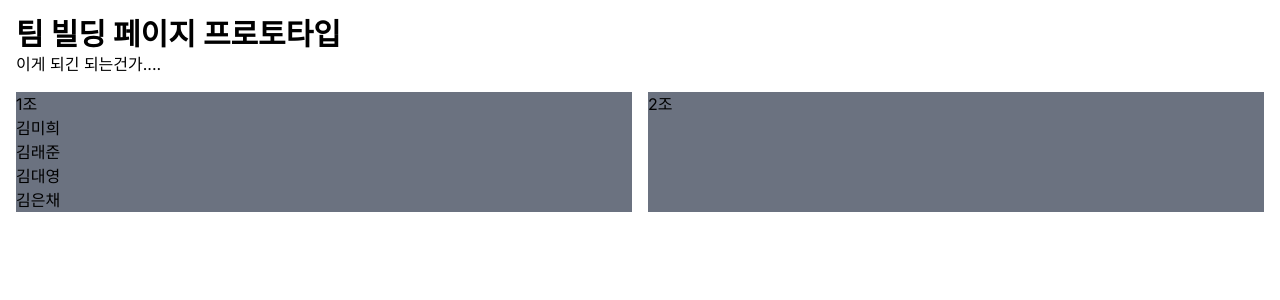
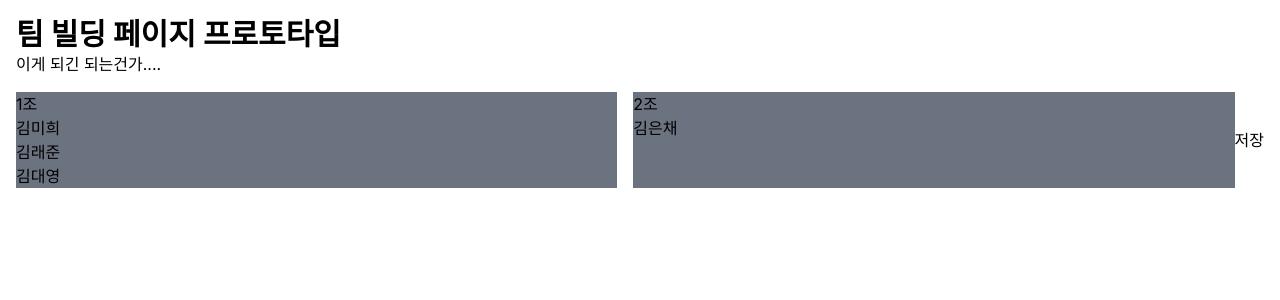
Before and after one commit to Laejun-Kim/kims-prototype, a Next.js app: page /teambuilding in a window 1280 px wide. Shown: the top 300 px of the page. Built offline with nearby package versions, Linux system fonts and the light colour scheme.

Commit message:
조 옮김 성공

```diff
--- a/src/app/teambuilding/page.tsx
+++ b/src/app/teambuilding/page.tsx
@@ -1,14 +1,14 @@
-"use client";
+'use client';
 
-import { useEffect, useState } from "react";
+import { useEffect, useState } from 'react';
 import {
   DragDropContext,
   Draggable,
   Droppable,
   DropResult,
-} from "react-beautiful-dnd";
+} from 'react-beautiful-dnd';
 
-type TItemStatus = "todo" | "doing";
+type TItemStatus = 'todo' | 'doing';
 
 export type TItem = {
   id: string;
@@ -22,16 +22,17 @@ export type TItems = {
 
 export default function TodoLibraryExample() {
   const dummyArr = [
-    { id: "01", team: "1", title: "김미희" },
-    { id: "02", team: "1", title: "김래준" },
-    { id: "03", team: "1", title: "김대영" },
-    { id: "04", team: "2", title: "김은채" },
+    { id: '01', team: '1', title: '김미희' },
+    { id: '02', team: '1', title: '김래준' },
+    { id: '03', team: '1', title: '김대영' },
+    { id: '04', team: '2', title: '김은채' },
   ];
 
   const [people, setPeople] = useState(dummyArr);
 
   const handleDragDrop = (results: DropResult) => {
-    console.log("드래그앤드롭이 발생함!!", results);
+    console.log('드래그앤드롭이 발생함!!', results);
+
     //result 의 source 와 destination 에 출발지점과 도착지점이 기록된다
     const { source, destination, type } = results;
     if (!destination) return; //엉뚱한 곳에 내려놓으면 아무것도 안하겠단 거임
@@ -41,7 +42,7 @@ export default function TodoLibraryExample() {
     )
       return;
     //집어 올렸다가 같은 곳에 내려놔도 아무것도 안하겠단 거고
-    if (type === "group") {
+    if (source.droppableId === destination.droppableId) {
       const reorderedPeople = [...people];
       const sourceIndex = source.index;
       const destinationIndex = destination.index;
@@ -50,13 +51,27 @@ export default function TodoLibraryExample() {
 
       return setPeople(reorderedPeople);
     }
-    const teamSourceIndex = people.findIndex(
-      (person) => person.id === source.droppableId
-    );
-    const teamDestinationIndex = people.findIndex(
-      (person) => person.id === destination.droppableId
-    );
-    const newSourceItems = [...people[teamSourceIndex].items];
+
+    if (source.droppableId !== destination.droppableId) {
+      const reorderedPeople = [...people];
+      console.log('잡은 사람 아이디:', results.draggableId);
+      reorderedPeople.filter((item) => {
+        if (item.id === results.draggableId) {
+          item.team = destination.droppableId;
+        }
+        return item;
+      });
+      console.log(people);
+      return setPeople(reorderedPeople);
+    }
+
+    // const teamSourceIndex = people.findIndex(
+    //   (person) => person.id === source.droppableId
+    //
+    // const teamDestinationIndex = people.findIndex(
+    //   (person) => person.id === destination.droppableId
+    // );
+    // const newSourceItems = [...people[teamSourceIndex].items];
   };
 
   // --- requestAnimationFrame 초기화
@@ -77,25 +92,27 @@ export default function TodoLibraryExample() {
   // --- requestAnimationFrame 초기화 END
 
   return (
-    <div className="p-4">
-      <div className="mb-2">
-        <h1 className="text-3xl font-bold">팀 빌딩 페이지 프로토타입</h1>
+    <div className='p-4'>
+      <div className='mb-2'>
+        <h1 className='text-3xl font-bold'>팀 빌딩 페이지 프로토타입</h1>
         <span>이게 되긴 되는건가....</span>
       </div>
 
-      <div className="mt-4 flex">
+      <div className='mt-4 flex'>
         <DragDropContext onDragEnd={handleDragDrop}>
-          <div className="grid flex-1 select-none grid-cols-2 gap-4 rounded-lg">
-            <Droppable droppableId="1" type="group">
+          <div className='grid flex-1 select-none grid-cols-2 gap-4 rounded-lg'>
+            <Droppable droppableId='1' type='group'>
               {(provided) => {
                 return (
                   <div
                     {...provided.droppableProps}
                     ref={provided.innerRef}
-                    className="bg-gray-500"
+                    className='bg-gray-500'
                   >
                     <p>1조</p>
-                    {people.map((person, idx) => (
+                    {people
+                      .filter((item) => item.team === '1')
+                      .map((person, idx) => (
                         <Draggable
                           key={person.id}
                           draggableId={person.id}
@@ -118,21 +135,48 @@ export default function TodoLibraryExample() {
                 );
               }}
             </Droppable>
-            <Droppable droppableId="2" type="group">
+            <Droppable droppableId='2' type='group'>
               {(provided) => {
                 return (
                   <div
                     {...provided.droppableProps}
                     ref={provided.innerRef}
-                    className="bg-gray-500"
+                    className='bg-gray-500'
                   >
                     <p>2조</p>
+                    {people
+                      .filter((item) => item.team === '2')
+                      .map((person, idx) => (
+                        <Draggable
+                          key={person.id}
+                          draggableId={person.id}
+                          index={idx}
+                        >
+                          {(provided) => (
+                            <div
+                              {...provided.dragHandleProps}
+                              {...provided.draggableProps}
+                              ref={provided.innerRef}
+                            >
+                              {person.title}
+                            </div>
+                          )}
+                        </Draggable>
+                      ))}
+                    {provided.placeholder}
+                    {/* 이게 있어야 droppable 크기가 고정된다 */}
                   </div>
                 );
               }}
             </Droppable>
           </div>
         </DragDropContext>
+
+        <button
+          onClick={() => console.log(people.map((item) => Object.values(item)))}
+        >
+          저장
+        </button>
       </div>
     </div>
   );
```
Also changed, not shown: 1 other file (tests, documents, lock files or other folders). Lines whose indentation alone changed are shown as unchanged.
